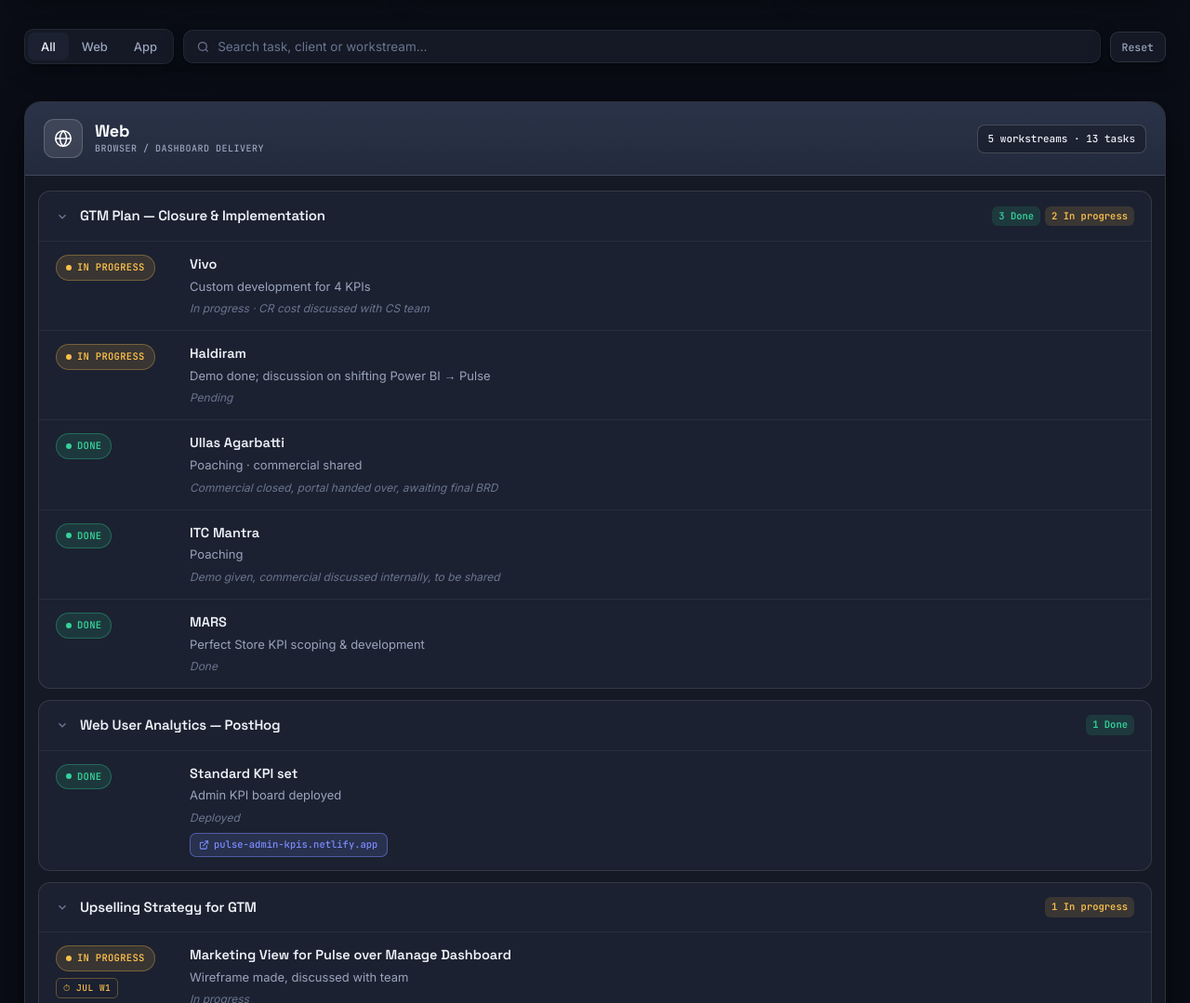
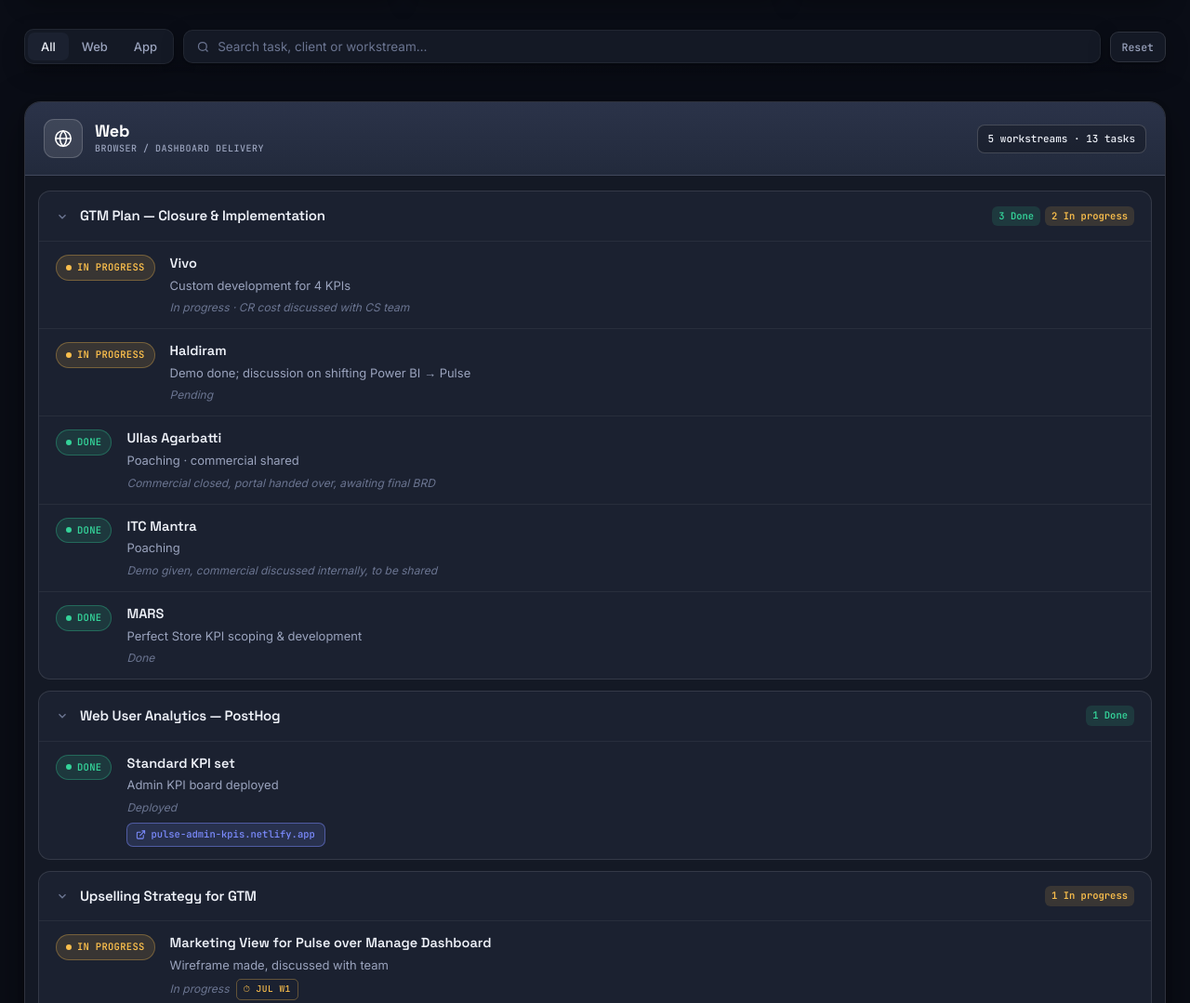
Before and after one commit to snishantflick2know/roadmap-product, a website: page index.html in a window 1280 px wide. Shown: the part 637-1716 px from the top of the page at 93% size. Drawn offline with Linux system fonts and the light colour scheme.

Commit message:
Redesign task cards: compact badge, ETA inline, misc as plain text

```diff
--- a/index.html
+++ b/index.html
@@ -142,10 +142,10 @@
   .ws-body{border-top:1px solid var(--line)}
   .ws.collapsed .ws-body{display:none}
 
-  .task{display:grid;grid-template-columns:128px 1fr 150px;gap:16px;padding:14px 18px;border-bottom:1px solid var(--line);align-items:start;transition:.12s}
+  .task{display:grid;grid-template-columns:auto 1fr auto;gap:12px 16px;padding:13px 18px;border-bottom:1px solid var(--line);align-items:start;transition:.12s}
   .task:last-child{border-bottom:none}
   .task:hover{background:var(--panel-2)}
-  .task .st{display:flex;flex-direction:column;gap:7px;align-items:flex-start}
+  .task .st{display:flex;flex-direction:column;gap:6px;align-items:flex-start;padding-top:1px}
   .badge{display:inline-flex;align-items:center;gap:6px;font-family:"JetBrains Mono";font-size:10.5px;font-weight:600;letter-spacing:.3px;text-transform:uppercase;padding:5px 10px;border-radius:100px;border:1px solid}
   .badge::before{content:"";width:6px;height:6px;border-radius:50%;background:currentColor}
   .b-done{color:var(--done);background:var(--done-bg);border-color:var(--done-bd)}
@@ -166,14 +166,15 @@
   .chip.na{color:var(--dim)}
   .task .body .t-name{font-family:"Space Grotesk";font-weight:600;font-size:14.5px;margin-bottom:3px;color:var(--text)}
   .task .body .t-det{color:var(--muted);font-size:13px}
-  .task .body .t-status{color:var(--dim);font-size:12px;margin-top:5px;font-style:italic}
-  .task .body .t-misc{color:var(--muted);font-size:12px;margin-top:6px;padding:6px 9px;background:var(--panel-3);border:1px solid var(--line-2);border-radius:7px;font-family:"JetBrains Mono"}
+  .t-meta{display:flex;align-items:center;gap:7px;flex-wrap:wrap;margin-top:5px}
+  .task .body .t-status{color:var(--dim);font-size:12px;font-style:italic}
+  .task .body .t-misc{color:var(--dim);font-size:11.5px;margin-top:5px;font-family:"JetBrains Mono";opacity:.75}
   .task .right{display:flex;flex-direction:column;gap:8px;align-items:flex-end;text-align:right}
   .task-link{display:inline-flex;align-items:center;gap:5px;margin-top:7px;font-family:"JetBrains Mono";font-size:10.5px;color:var(--accent);text-decoration:none;background:var(--accent-bg);border:1px solid var(--accent-bd);padding:4px 9px;border-radius:7px;transition:.15s;white-space:nowrap;max-width:220px;overflow:hidden;text-overflow:ellipsis}
   .task-link:hover{background:var(--accent);color:#fff;border-color:var(--accent)}
   .task-link svg{flex:0 0 11px}
 
-  @media(max-width:820px){.kpis{grid-template-columns:repeat(3,1fr)}.task{grid-template-columns:1fr;gap:10px}.task .right{align-items:flex-start;text-align:left}.task .st{flex-direction:row;flex-wrap:wrap}}
+  @media(max-width:820px){.kpis{grid-template-columns:repeat(3,1fr)}.task{grid-template-columns:auto 1fr;gap:10px}.task .right{grid-column:1/-1;display:flex;flex-direction:row;flex-wrap:wrap;gap:6px}.task .st{flex-direction:row;flex-wrap:wrap}}
   @media(max-width:520px){.kpis{grid-template-columns:repeat(2,1fr)}.mp-cap{display:none}}
 
   .empty{text-align:center;color:var(--ink-soft);padding:50px;font-family:"JetBrains Mono";font-size:13px;display:none}
@@ -666,8 +667,8 @@
 
   const misc=t.misc?`<div class="t-misc">✎ ${esc(t.misc)}</div>`:"";
   return `<div class="task${isCarry?' is-carry':''}">
-    <div class="st"><span class="badge ${CLS[t.state]||'b-prog'}">${LABELS[t.state]||t.state}</span>${carryChip}${eta}</div>
-    <div class="body"><div class="t-name">${esc(t.name)}</div><div class="t-det">${esc(t.det)}</div><div class="t-status">${esc(t.status)}</div>${misc}${link}</div>
+    <div class="st"><span class="badge ${CLS[t.state]||'b-prog'}">${LABELS[t.state]||t.state}</span>${carryChip}</div>
+    <div class="body"><div class="t-name">${esc(t.name)}</div><div class="t-det">${esc(t.det)}</div><div class="t-meta"><span class="t-status">${esc(t.status)}</span>${eta}</div>${misc}${link}</div>
     <div class="right">${otsChip}${mrrChip}</div></div>`;
 }
 
```
